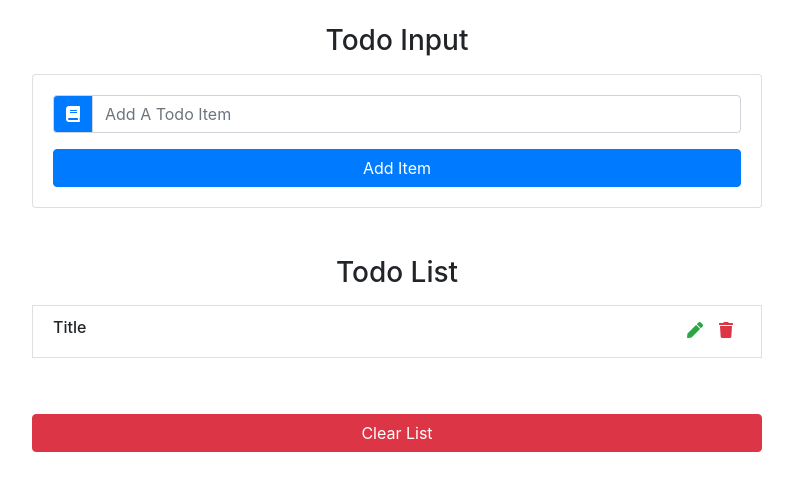
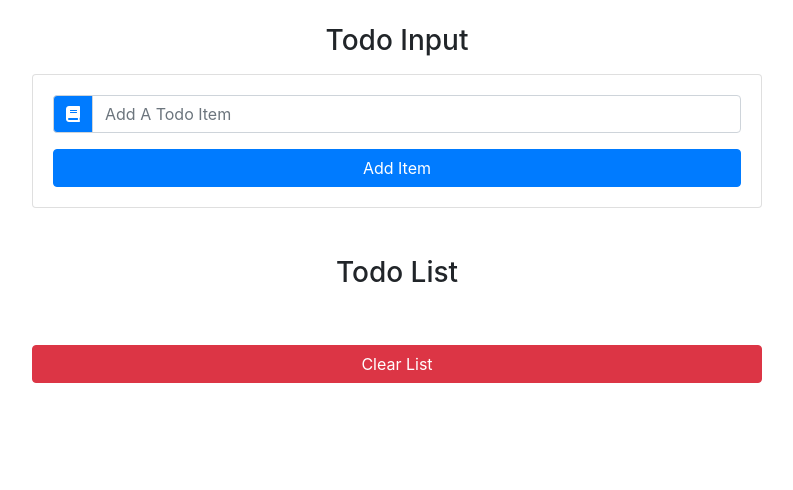
Before and after one commit to sadavoya/task-list-ols, a React (Create React App) app: page / in a window 1280 px wide. Shown: the top 490 px of the page, without its empty margins (243-1036 px from the left). Built offline with nearby package versions, Linux system fonts and the light colour scheme.

Commit message:
Update TodoList: * display all items in list

```diff
--- a/src/components/TodoList.js
+++ b/src/components/TodoList.js
@@ -3,10 +3,13 @@ import TodoItem from "./TodoItem";
 
 export default class TodoList extends Component {
   render() {
+    const { items } = this.props;
     return (
       <ul className="list-group my-5">
         <h3 className="text-capitalize text-center">todo list</h3>
-        <TodoItem />
+        {items.map((item) => {
+          return <TodoItem key={item.id} item={item} />;
+        })}
         <button className="btn btn-danger btn-block text-capitalize mt-5">
           clear list
         </button>
```
